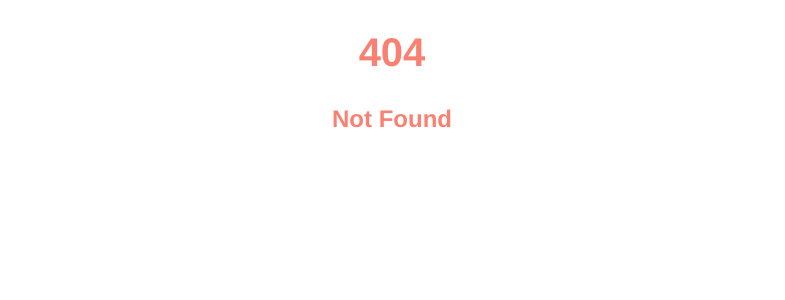
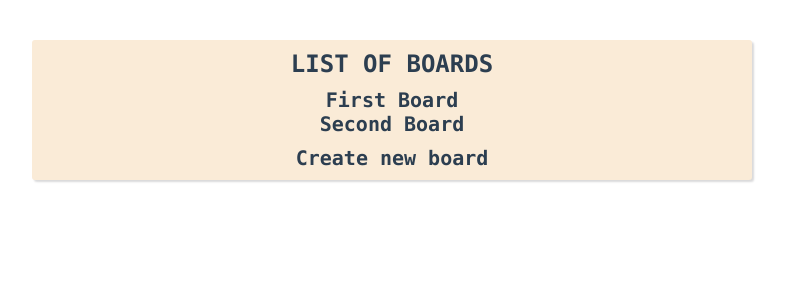
Before and after one commit to DarkoiV/Kanban, a Vue app in the folder frontend/: page / in a window 1280 px wide. Before the commit this address had no page. Shown: the top 300 px of the page, without its empty margins (248-1033 px from the left). Built offline with nearby package versions, Linux system fonts and the light colour scheme.

Commit message:
Added board list view

```diff
--- a/frontend/src/components/BoardHeader.vue
+++ b/frontend/src/components/BoardHeader.vue
@@ -1,8 +1,8 @@
 <template>
   <header>
-    <div id="boardname">
+    <p id="boardname">
       {{boardName}}
-    </div>
+    </p>
   </header>
 </template>
 
--- a/frontend/src/router/index.js
+++ b/frontend/src/router/index.js
@@ -1,11 +1,17 @@
 import { createRouter, createWebHistory } from 'vue-router'
 import Board from '../views/Board.vue'
+import BoardList from '../views/BoardList.vue'
 import NotFound from '../views/NotFound.vue'
 
 const routes = [
   {
+    path: '/',
+    name: 'BoardList',
+    component: BoardList,
+  },
+  {
     path: '/board/:id',
-    name: 'Home',
+    name: 'Board',
     component: Board,
     props: true
   },
--- /dev/null
+++ b/frontend/src/views/BoardList.vue
@@ -0,0 +1,74 @@
+<template>
+  <div class="board-list shadowBox">
+    <p class="list-title"> LIST OF BOARDS </p>
+    <div
+      class="board-element"
+      v-for="board in boards"
+      :key="board.id"
+      @click="redirect(board.id)"
+      >
+      <p>  {{ board.title }} </p>
+    </div>
+    <p class="list-new"> Create new board </p>
+  </div>
+</template>
+
+<script>
+export default {
+  name: 'BoardList',
+
+  data() {
+    return {
+      boards: []
+    }
+  },
+
+  created() {
+    this.boards = [
+      ({title: "First Board", id: 1}),
+      ({title: "Second Board", id: 2})
+    ]
+  },
+
+  methods: {
+    redirect(id) {
+      this.$router.push({ name: 'Board', params: {id: id}})
+    }
+  }
+}
+</script>
+
+<style scoped>
+.board-list {
+  margin: auto;
+  margin-top: 5vh;
+
+  font-family: Monaco, monospace;
+  font-weight: 900;
+  font-size: 20px;
+
+  text-align: center;
+
+  width: 700px;
+  background: antiquewhite;
+  border-radius: 3px;
+  padding: 10px;
+}
+.list-title {
+  font-size: 24px;
+  margin-bottom: 10px;
+}
+.board-element {
+  cursor: pointer;
+}
+.board-element:hover {
+  color: salmon;
+}
+.list-new {
+  cursor: pointer;
+  margin-top: 10px;
+}
+.list-new:hover {
+  color: salmon;
+}
+</style>
```
